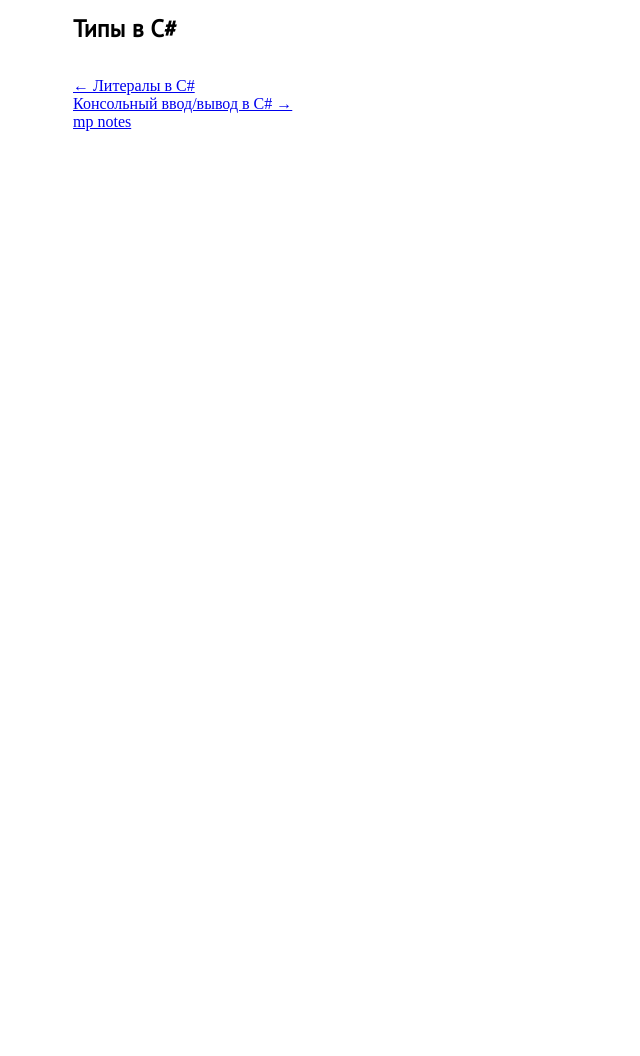
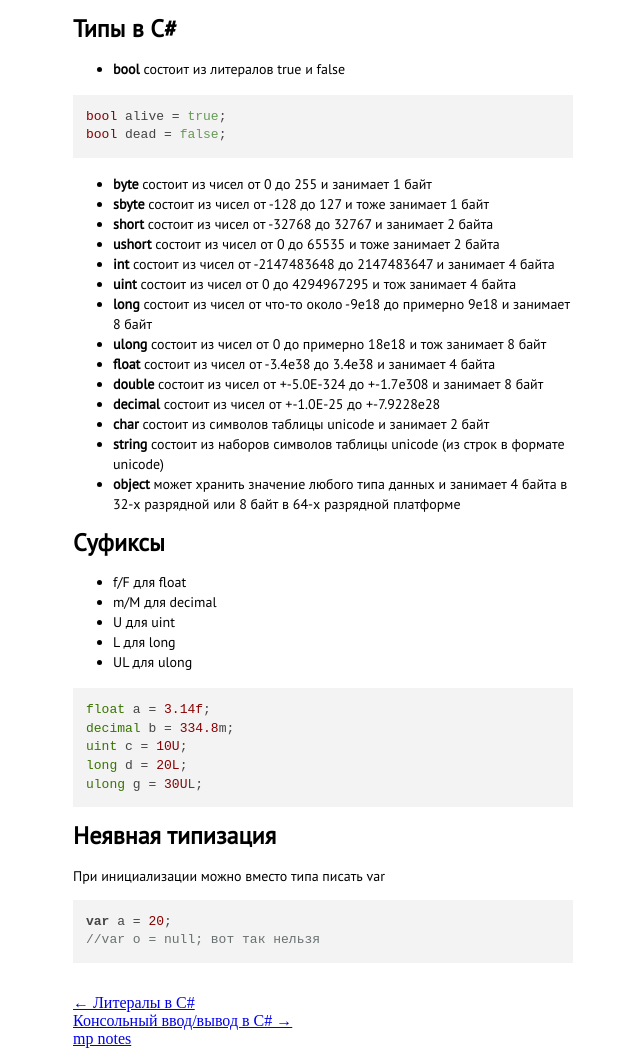
Before and after one commit to dOvObu/dOvObu.github.io, a Jekyll site: the page built from _posts/2022-07-06-c_sharp_types.md, in a window 1280 px wide. Shown: the whole page, without its empty margins (317-957 px from the left). Built offline with Jekyll 4.4.1, drawn with Linux system fonts in a browser that asks for light colours; nearby versions of some CDN libraries; before the commit the page ends 900 px from its top, so only the background shows below that.

Commit message:
Update 2022-07-06-c_sharp_types.md

````diff
--- a/_posts/2022-07-06-c_sharp_types.md
+++ b/_posts/2022-07-06-c_sharp_types.md
@@ -7,3 +7,50 @@ excerpt: Checkout
 ---
 
 # {{ page.title }}
+
+- **bool** состоит из литералов true и false
+
+```
+bool alive = true;
+bool dead = false;
+```
+
+- **byte** состоит из чисел от 0 до 255 и занимает 1 байт
+- **sbyte** состоит из чисел от -128 до 127 и тоже занимает 1 байт
+- **short** состоит из чисел от -32768 до 32767 и занимает 2 байта
+- **ushort** состоит из чисел от 0 до 65535 и тоже занимает 2 байта
+- **int** состоит из чисел от -2147483648 до 2147483647 и занимает 4 байта
+- **uint** состоит из чисел от 0 до 4294967295 и тож занимает 4 байта
+- **long** состоит из чисел от что-то около -9e18 до примерно 9e18 и занимает 8 байт
+- **ulong** состоит из чисел от 0 до примерно 18e18 и тож занимает 8 байт
+- **float** состоит из чисел от -3.4e38 до 3.4e38 и занимает 4 байта
+- **double** состоит из чисел от +-5.0E-324 до +-1.7e308 и занимает 8 байт
+- **decimal** состоит из чисел от +-1.0E-25 до +-7.9228e28
+- **char** состоит из символов таблицы unicode и занимает 2 байт
+- **string** состоит из наборов символов таблицы unicode (из строк в формате unicode)
+- **object** может хранить значение любого типа данных и занимает 4 байта в 32-х разрядной или 8 байт в 64-х разрядной платформе
+
+# Суфиксы
+
+- f/F для float
+- m/M для decimal
+- U для uint
+- L для long
+- UL для ulong
+
+```
+float a = 3.14f;
+decimal b = 334.8m;
+uint c = 10U;
+long d = 20L;
+ulong g = 30UL;
+```
+
+# Неявная типизация
+
+При инициализации можно вместо типа писать var
+
+```
+var a = 20;
+//var o = null; вот так нельзя
+```
````
